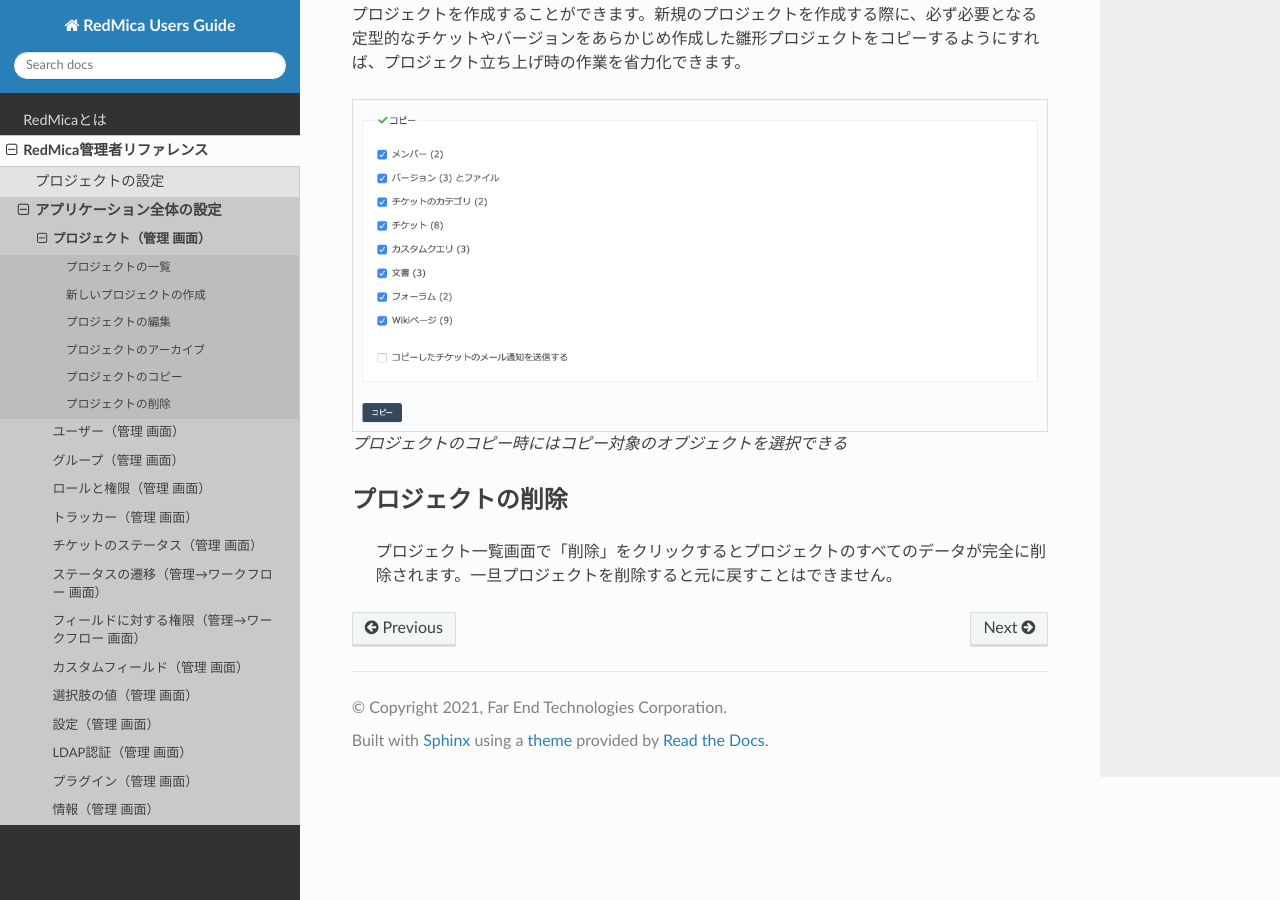
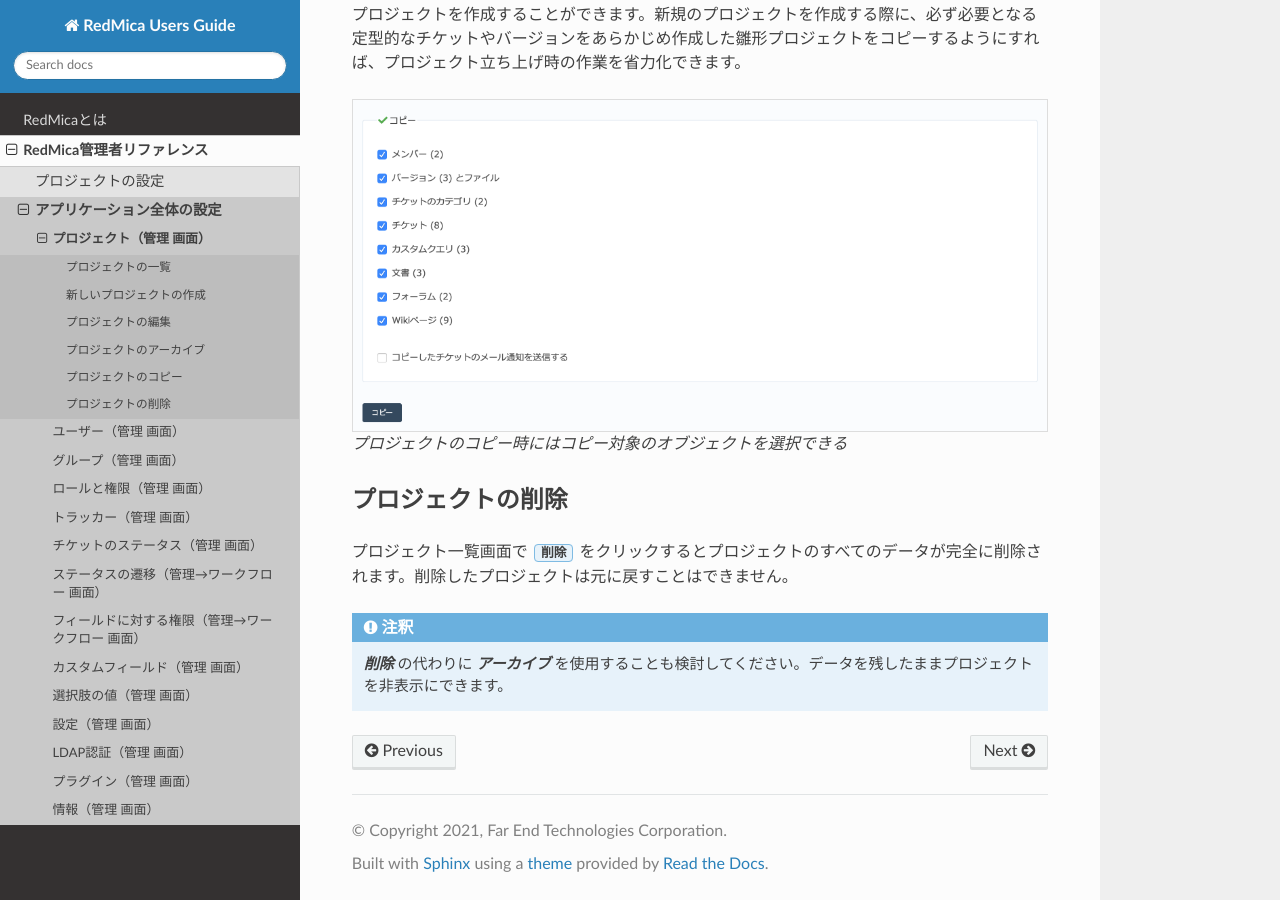
Before and after one commit to redmica/redmica-guide-ja, a Sphinx documentation site: the page built from source/reference/admin/projects.rst, in a window 1280 px wide and 900 px high, scrolled down 3675 px. Built offline with Sphinx 7.4.7 and the Read the Docs theme 2.0.0, drawn with Linux system fonts in a browser that asks for light colours.

Commit message:
「プロジェクトの削除」でアーカイブについて言及

```diff
--- a/source/reference/admin/projects.rst
+++ b/source/reference/admin/projects.rst
@@ -115,4 +115,7 @@
 プロジェクトの削除
 ********************
 
-	プロジェクト一覧画面で「削除」をクリックするとプロジェクトのすべてのデータが完全に削除されます。一旦プロジェクトを削除すると元に戻すことはできません。
+プロジェクト一覧画面で :guilabel:`削除` をクリックするとプロジェクトのすべてのデータが完全に削除されます。削除したプロジェクトは元に戻すことはできません。
+
+.. note::
+    :dfn:`削除` の代わりに :dfn:`アーカイブ` を使用することも検討してください。データを残したままプロジェクトを非表示にできます。
```
